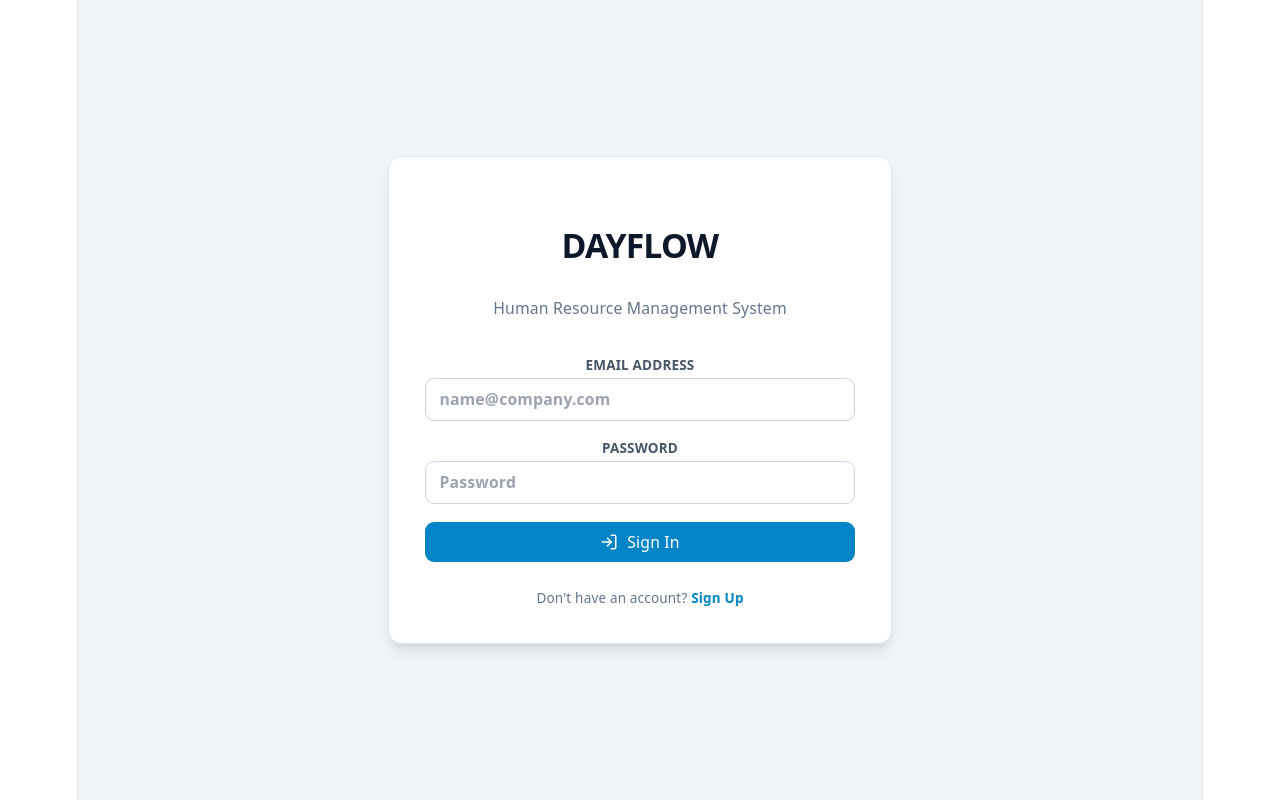
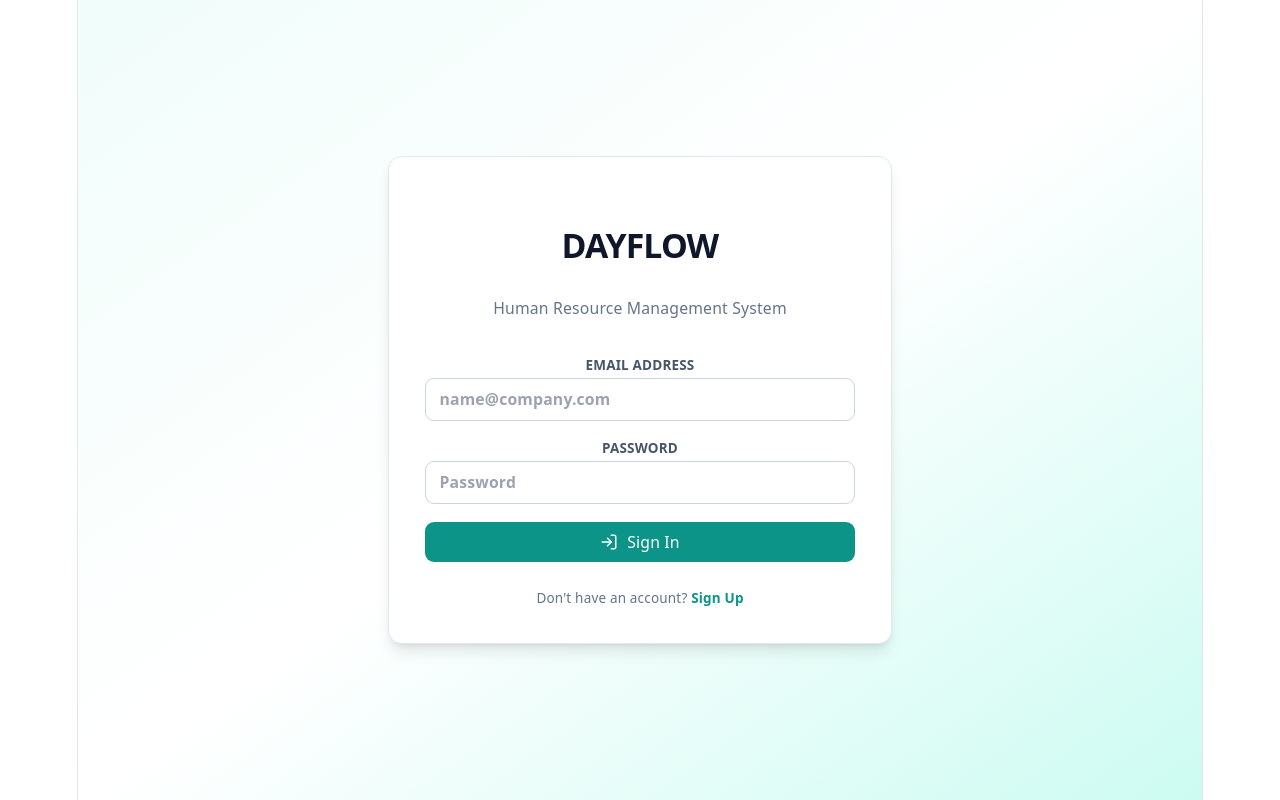
Before and after one commit to sanjanahegde62-maker/DayFlow, a React (Vite) app: page /login in a window 1280 px wide. Built offline with nearby package versions, Linux system fonts and the light colour scheme; no server answers.

Commit message:
Style login page with teal theme

```diff
--- a/src/pages/auth/Login.tsx
+++ b/src/pages/auth/Login.tsx
@@ -30,7 +30,7 @@ export const Login: React.FC = () => {
   }
 
   return (
-    <div className="min-h-screen flex items-center justify-center bg-slate-100 px-4">
+    <div className="min-h-screen flex items-center justify-center bg-gradient-to-br from-teal-50 via-white to-teal-100 px-4">
       <div className="max-w-md w-full bg-white rounded-xl shadow-lg p-8 border border-slate-200">
         <div className="text-center mb-8">
           <h1 className="text-3xl font-bold text-slate-900 tracking-tight">DAYFLOW</h1>
@@ -47,19 +47,19 @@ export const Login: React.FC = () => {
         <form onSubmit={handleSubmit} className="space-y-4">
           <label className="block text-xs font-semibold uppercase text-slate-600">
             Email Address
-            <input type="email" required value={email} onChange={(event) => setEmail(event.target.value)} placeholder="name@company.com" className="w-full mt-1 px-3 py-2 border border-slate-300 rounded-lg text-sm" />
+            <input type="email" required value={email} onChange={(event) => setEmail(event.target.value)} placeholder="name@company.com" className="w-full mt-1 px-3 py-2 border border-slate-300 rounded-lg text-sm focus:outline-none focus:ring-2 focus:ring-teal-500 focus:border-teal-500" />
           </label>
           <label className="block text-xs font-semibold uppercase text-slate-600">
             Password
-            <input type="password" required value={password} onChange={(event) => setPassword(event.target.value)} placeholder="Password" className="w-full mt-1 px-3 py-2 border border-slate-300 rounded-lg text-sm" />
+            <input type="password" required value={password} onChange={(event) => setPassword(event.target.value)} placeholder="Password" className="w-full mt-1 px-3 py-2 border border-slate-300 rounded-lg text-sm focus:outline-none focus:ring-2 focus:ring-teal-500 focus:border-teal-500" />
           </label>
-          <button type="submit" disabled={loading} className="w-full bg-sky-600 hover:bg-sky-700 text-white font-medium py-2 px-4 rounded-lg flex items-center justify-center gap-2 disabled:opacity-50 text-sm">
+          <button type="submit" disabled={loading} className="w-full bg-teal-600 hover:bg-teal-700 focus:outline-none focus:ring-2 focus:ring-teal-500 text-white font-medium py-2 px-4 rounded-lg flex items-center justify-center gap-2 disabled:opacity-50 text-sm">
             {loading ? 'Signing in...' : <><LogIn className="w-4 h-4" /> Sign In</>}
           </button>
         </form>
 
         <div className="mt-6 text-center text-xs text-slate-500">
-          Don't have an account? <Link to="/signup" className="text-sky-600 font-semibold hover:underline">Sign Up</Link>
+          Don't have an account? <Link to="/signup" className="text-teal-600 font-semibold hover:text-teal-700 hover:underline">Sign Up</Link>
         </div>
       </div>
     </div>
```
